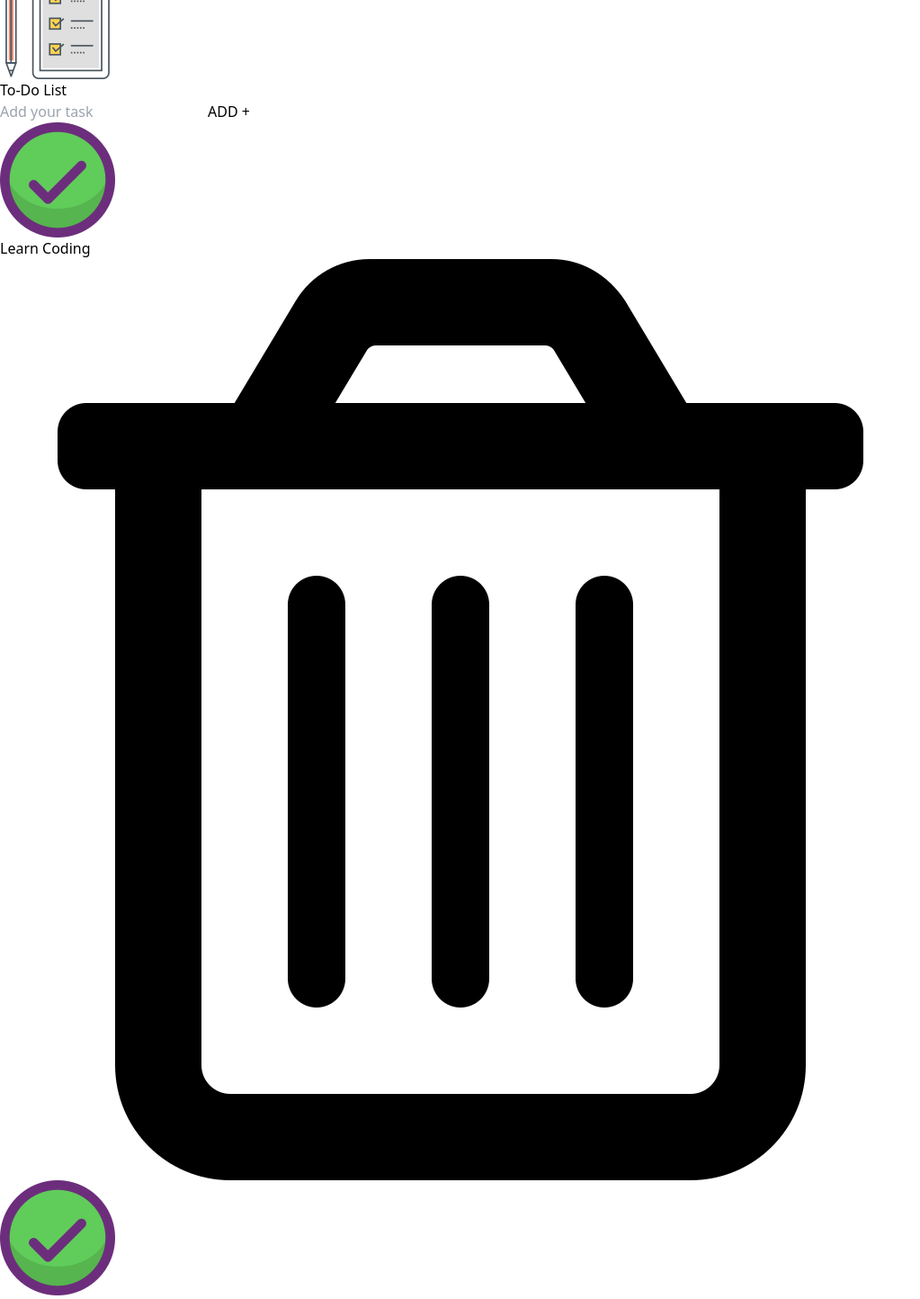
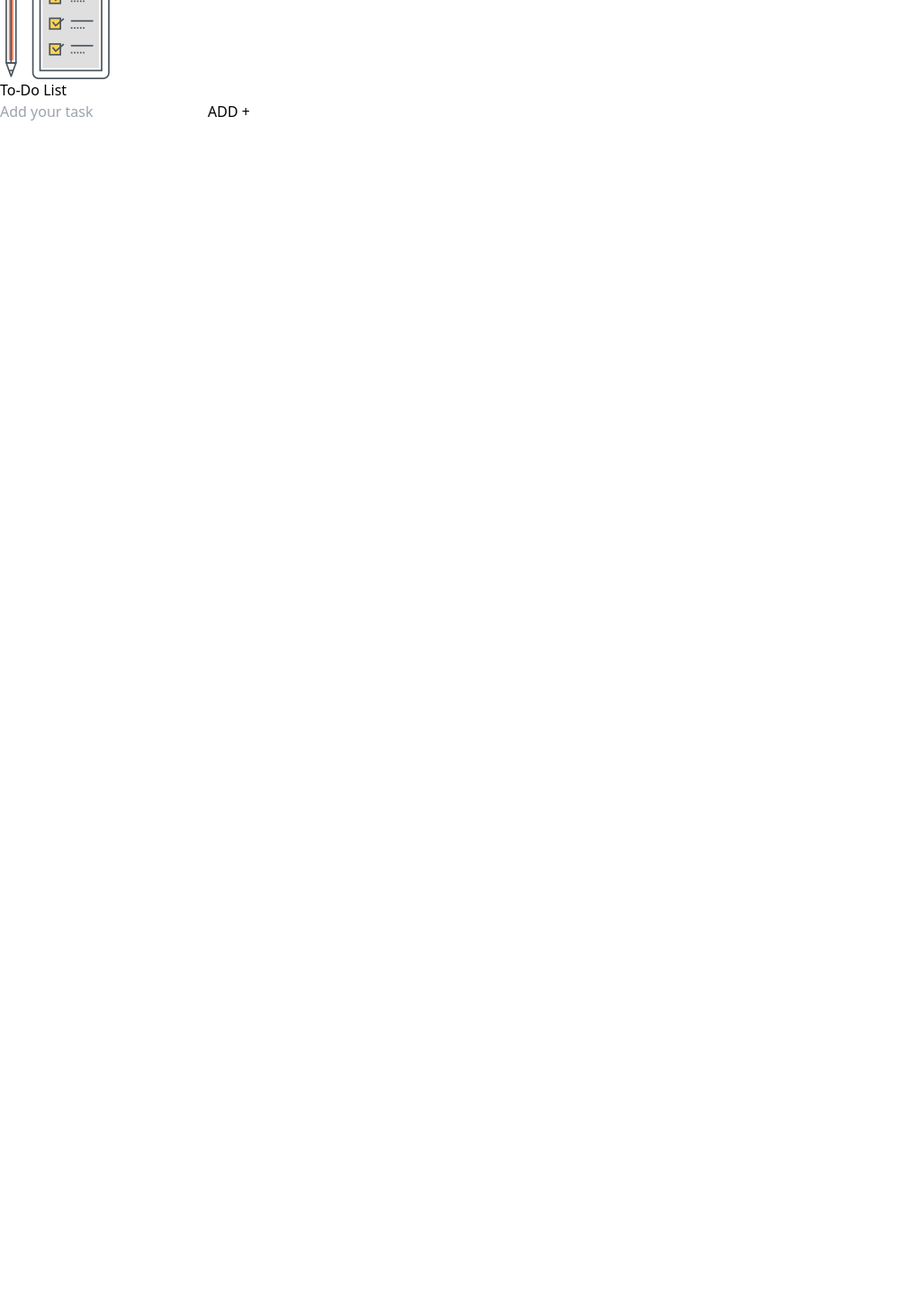
Before and after one commit to anupama12sg/silly-to-do, a React (Vite) app: page / in a window 1280 px wide. Shown: the part 40-1484 px from the top of the page at 90% size, without its empty margins (0-1023 px from the left). After the commit the page ends 800 px from the top, so only its background shows below. Built offline with nearby package versions, Linux system fonts and the light colour scheme.

Commit message:
chore: deleteTodo function

```diff
--- a/src/components/Todo.jsx
+++ b/src/components/Todo.jsx
@@ -24,6 +24,12 @@ const Todo = () => {
         inputRef.current.value = "";
     }
 
+    const deleteTodo = (id) => {
+        setTodoList((prevTodos) => {
+            return prevTodos.filter((todo) => todo.id !== id)
+        })
+    }
+
     return (
         <div className='bg-white place-self-center w-11/12 max-w-md flex flex-col p-7 min-h-[550px] rounded-xl'>
 
@@ -41,8 +47,10 @@ const Todo = () => {
 
             {/*----todo list -----*/}
             <div>
-                <Todoitems text="Learn Coding" />
-                <Todoitems text="Exercise daily" />
+                {todoList.map((item, index) => {
+                    return <Todoitems key={index} text={item.text} id={item.id} isComplete={item.isComplete} />
+                })}
+
             </div>
 
         </div>
--- a/src/components/Todoitems.jsx
+++ b/src/components/Todoitems.jsx
@@ -3,7 +3,7 @@ import tick_icon from '../assets/tick_icon.webp'
 import not_tick from '../assets/not_tick.webp'
 import delete_icon from '../assets/delete_icon.webp'
 
-const Todoitems = ({ text }) => {
+const Todoitems = ({ text, id, isComplete }) => {
     return (
         <div className='flex items-center my-3 gap-2'>
             <div className='flex flex-1 items-center cursor-pointer'>
```
